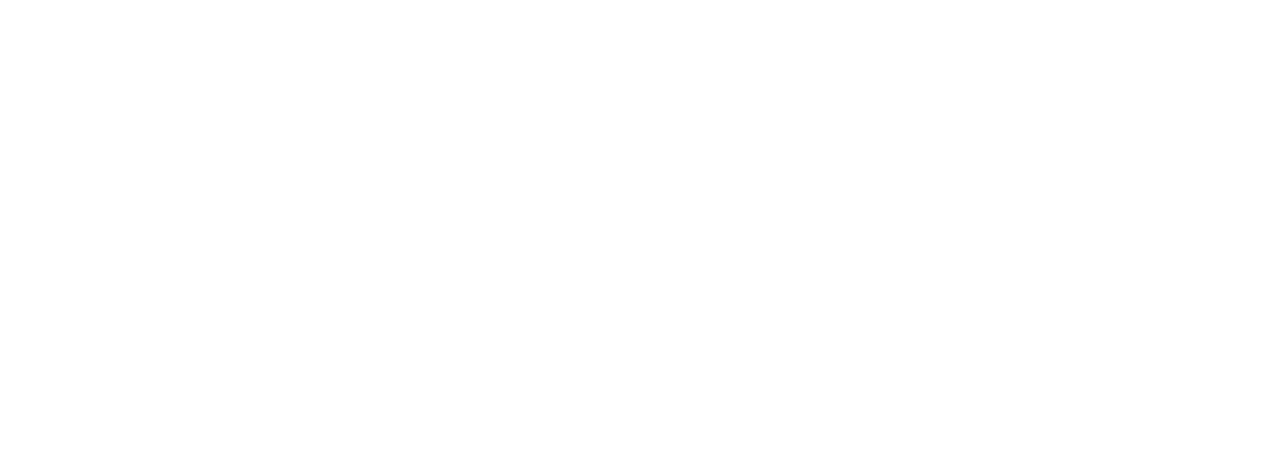
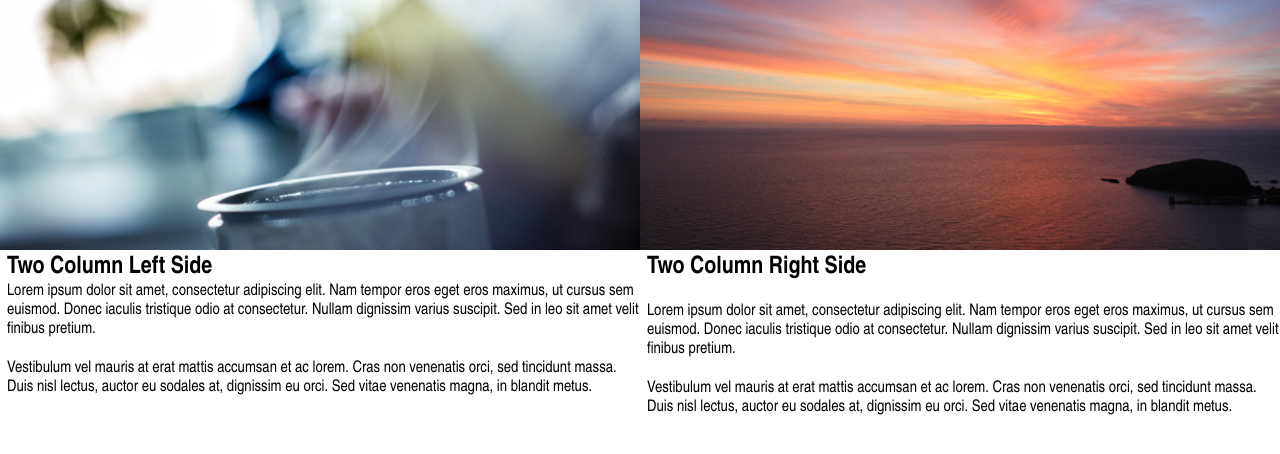
Before and after one commit to johnakpaojonugwa/Group-assignment, a plain HTML site: page index.html in a window 1280 px wide. Drawn offline with Linux system fonts and the light colour scheme.

Commit message:
finished work

```diff
--- a/index.html
+++ b/index.html
@@ -7,6 +7,19 @@
     <link rel="stylesheet" href="style.css">
 </head>
 <body>
-
+    <div class="ibukun_part">
+        <div class="column1">
+        <img src="./Images/two column left side.jpg" alt="" class="image1">
+        <h2 class="bot"> Two Column Left Side</h2>
+        <p class="tt">Lorem ipsum dolor sit amet, consectetur adipiscing elit. Nam tempor eros eget eros maximus, ut cursus sem euismod. Donec iaculis tristique odio at consectetur. Nullam dignissim varius suscipit. Sed in leo sit amet velit finibus pretium.</p>
+       <p class="txt">  Vestibulum vel mauris at erat mattis accumsan et ac lorem. Cras non venenatis orci, sed tincidunt massa. Duis nisl lectus, auctor eu sodales at, dignissim eu orci. Sed vitae venenatis magna, in blandit metus.</p>
+     </div>
+        <div class="column2">
+       <img src="./Images/two column right side.jpg" alt="" class="image2">
+       <h2 class="text">Two Column Right Side</h2>
+       <p class="ib">Lorem ipsum dolor sit amet, consectetur adipiscing elit. Nam tempor eros eget eros maximus, ut cursus sem euismod. Donec iaculis tristique odio at consectetur. Nullam dignissim varius suscipit. Sed in leo sit amet velit finibus pretium.</p>
+       <p class="ibk"> Vestibulum vel mauris at erat mattis accumsan et ac lorem. Cras non venenatis orci, sed tincidunt massa. Duis nisl lectus, auctor eu sodales at, dignissim eu orci. Sed vitae venenatis magna, in blandit metus.</p>
+     </div>
+         </div>
 </body>
 </html>
--- a/style.css
+++ b/style.css
@@ -3,3 +3,57 @@
     padding: 0;
     box-sizing: border-box;
 }
+.ibukun_part{
+    display: flex;
+    width: 100%;
+    border: 4px;
+}
+.column1{
+    width: 50%;
+    height: 10px;
+    font-family: cursive;
+}
+.column2{
+    width: 50%;
+    font-family: cursive;
+    height: 10px;
+}
+.image1{
+    width: 100%;
+    height: 250px;
+    word-spacing: 10px;
+}
+.image2{
+    width: 100%;
+    height: 250px;
+    word-spacing: 10px;
+}
+.txt{
+    margin-bottom: 20px;
+    margin-left: 7px;
+    font-family: 'Arial Narrow';
+}
+.tt {
+    margin-bottom: 20px;
+    margin-left: 7px;
+    font-family: 'Arial Narrow';
+}
+.bot{
+    margin-left: 7px;
+    font-family: 'Arial Narrow';
+}
+.ib {
+    margin-bottom: 20px;
+    margin-left: 7px;
+    font-family: 'Arial Narrow';
+}
+.ibk{
+    margin-bottom: 20px;
+    margin-left: 7px;
+    font-family: 'Arial Narrow';
+}
+.text{
+    margin-bottom: 20px;
+    margin-left: 7px;
+    font-family: 'Arial Narrow';
+}
```
Also changed, not shown: section.html (added, +26 -0 lines), Images/two column left side.jpg (added), Images/two column right side.jpg (added), section.css (added).
